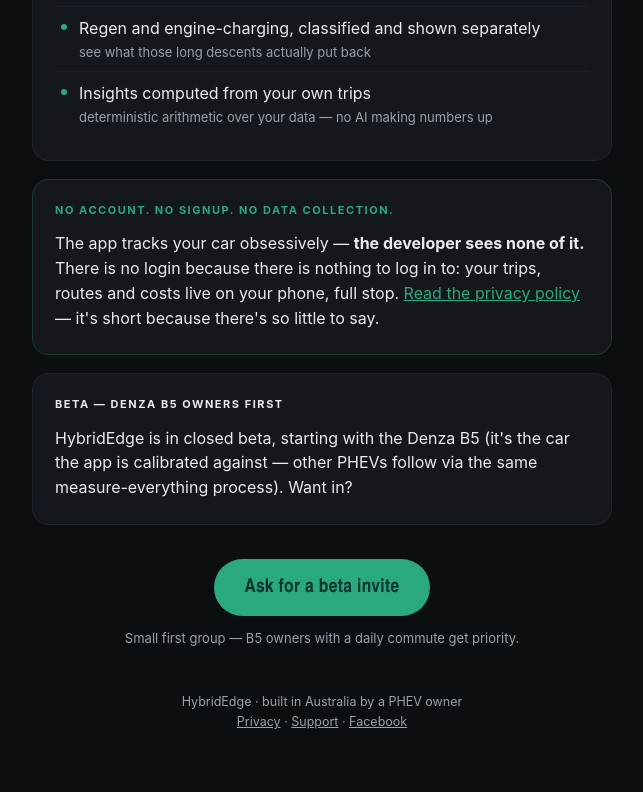
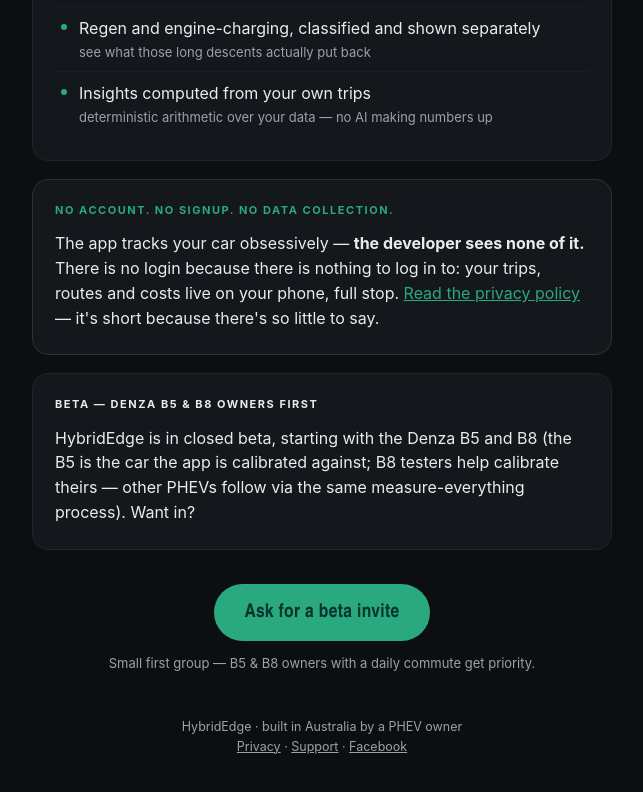
Before and after one commit to danpatmore/hybridedge-website, a plain HTML site: page index.html in a window 1280 px wide. Shown: the part 1339-2131 px from the top of the page, without its empty margins (318-961 px from the left). Drawn offline with Linux system fonts and the light colour scheme.

Commit message:
Beta targeting: open to Denza B8 owners alongside B5
Co-Authored-By: Claude Fable 5 <noreply@anthropic.com>

```diff
--- a/index.html
+++ b/index.html
@@ -216,13 +216,13 @@
   </section>
 
   <section class="card">
-    <p class="eyebrow">Beta — Denza B5 owners first</p>
-    <p>HybridEdge is in closed beta, starting with the Denza B5 (it's the car the app is calibrated against — other PHEVs follow via the same measure-everything process). Want in?</p>
+    <p class="eyebrow">Beta — Denza B5 &amp; B8 owners first</p>
+    <p>HybridEdge is in closed beta, starting with the Denza B5 and B8 (the B5 is the car the app is calibrated against; B8 testers help calibrate theirs — other PHEVs follow via the same measure-everything process). Want in?</p>
   </section>
 
   <div class="cta">
     <a class="btnish" href="mailto:support@hybridedge.com.au?subject=HybridEdge%20beta">Ask for a beta invite</a>
-    <p class="note">Small first group — B5 owners with a daily commute get priority.</p>
+    <p class="note">Small first group — B5 &amp; B8 owners with a daily commute get priority.</p>
   </div>
 
   <footer>
```
